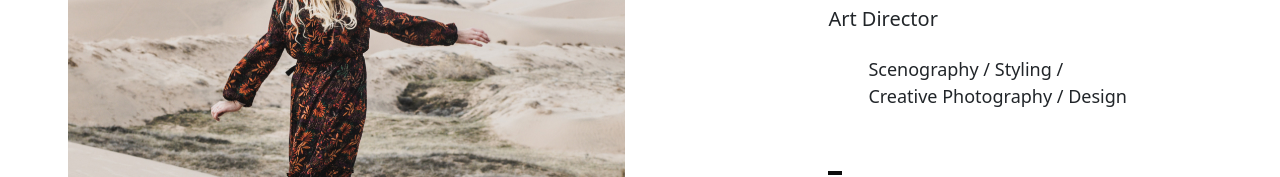
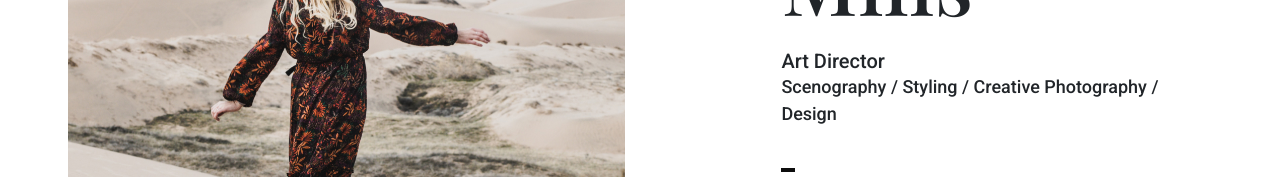
Before and after one commit to skorogod/otus-css-korogod, a plain HTML site: page index.html in a window 1280 px wide. Shown: the part 1239-1416 px from the top of the page. Drawn offline with nearby package versions, Linux system fonts and the light colour scheme; files that its build step writes are made by us from their sources; files whose address does not match are found by name.

Commit message:
added bs sttyle for bio-info

```diff
--- a/index.html
+++ b/index.html
@@ -43,7 +43,7 @@
       </div>
     </section>
     <!--Biography Section-->
-    <section id="biography" class="bio wrapper row">
+    <section id="biography" class="row bio wrapper ">
       <h2 class="col-1 order-1 rotate align-self-start section-name">Biography</h2>
       <div class="col-6">
         <img class="w-100 h-100" src="img/biography-img.jpg" alt="">
@@ -51,8 +51,8 @@
       <article class="col-5 order-2 row flex-column justify-content-center bio-info">
         <h3 class="bio-title">Katya Mills</h3>
         <div class="">
-          <h4 class="bio-skills-header">Art Director</h4>
-          <ul class="bio-skills list">
+          <h4 class="bio-skills-header m-0">Art Director</h4>
+          <ul class="bio-skills list p-0 m-0">
             <li class="bio-list-item">Scenography</li>
             <li class="bio-list-item">Styling</li>
             <li class="bio-list-item">Creative Photography</li>
--- a/styles/css/style.css
+++ b/styles/css/style.css
@@ -11,16 +11,17 @@
 
 body {
     padding: 0 1rem;
+    font-family: 'Roboto',Arial, sans-serif;
 }
 
-html{
-    font-family: 'Roboto',Arial, sans-serif;
+html {
     font-size: 20px;
     font-weight:normal;
     font-style: normal;
     color: #000000;
     line-height: 1.2;
 }
+
 
 .header-nav-btn {
     outline: none;
@@ -146,7 +147,7 @@ html{
 
 .bio-info {
     flex-basis: 475px;
-    padding-left: 7.7%;
+    padding-left: 3.7%;
 }
 
 .bio-skills {
```
